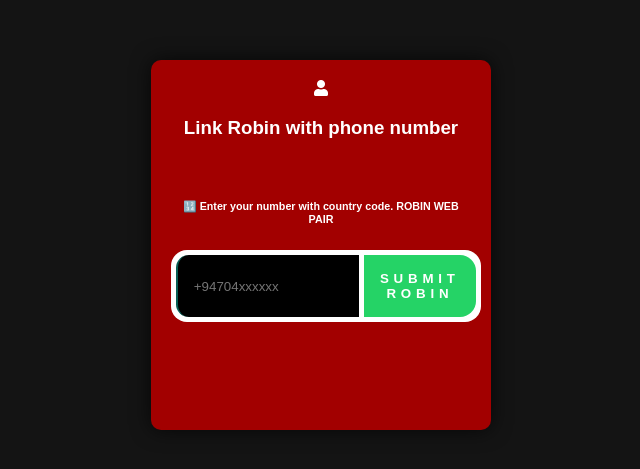
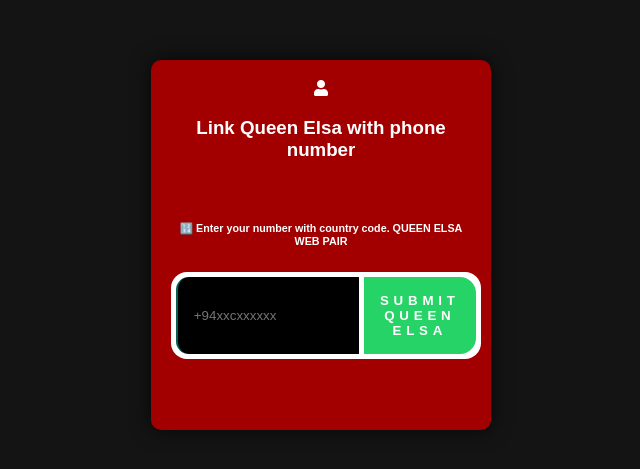
Before and after one commit to queenelsamd/Queen-Elsa-M-D-help-, a website: page pair.html in a window 1280 px wide. Shown: the part 155-624 px from the top of the page, without its empty margins (319-959 px from the left). Drawn offline with nearby package versions, Linux system fonts and the light colour scheme.

Commit message:
Update pair.html

```diff
--- a/pair.html
+++ b/pair.html
@@ -145,12 +145,12 @@
         <div id="text">
           <i class="fa fa-user"></i>
           <p>
-            <h3 class="centered-text">Link Robin with phone number</h3>
+            <h3 class="centered-text">Link Queen Elsa with phone number</h3>
             <br>
-            <h6>🔢 Enter your number with country code. ROBIN WEB PAIR</h6>
+            <h6>🔢 Enter your number with country code. QUEEN ELSA WEB PAIR</h6>
             <div class="input-container">
-              <input placeholder="+94704xxxxxx" type="number" id="number" placeholder="❗ Enter your phone number with country code, ROBIN WEB PAIR" name="">
-              <button id="submit">Submit ROBIN</button>
+              <input placeholder="+94xxcxxxxxx" type="number" id="number" placeholder="❗ Enter your phone number with country code, ROBIN WEB PAIR" name="">
+              <button id="submit">Submit QUEEN ELSA</button>
             </div>
             <!-- Add the loading spinner -->
             <div id="loading-spinner">
```
